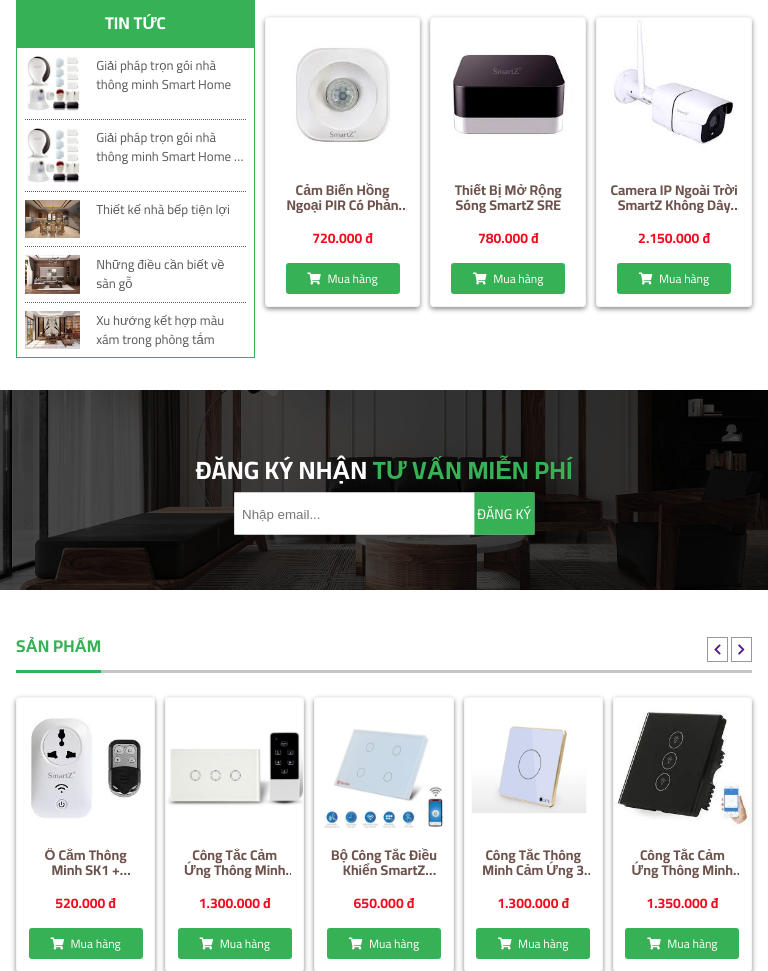
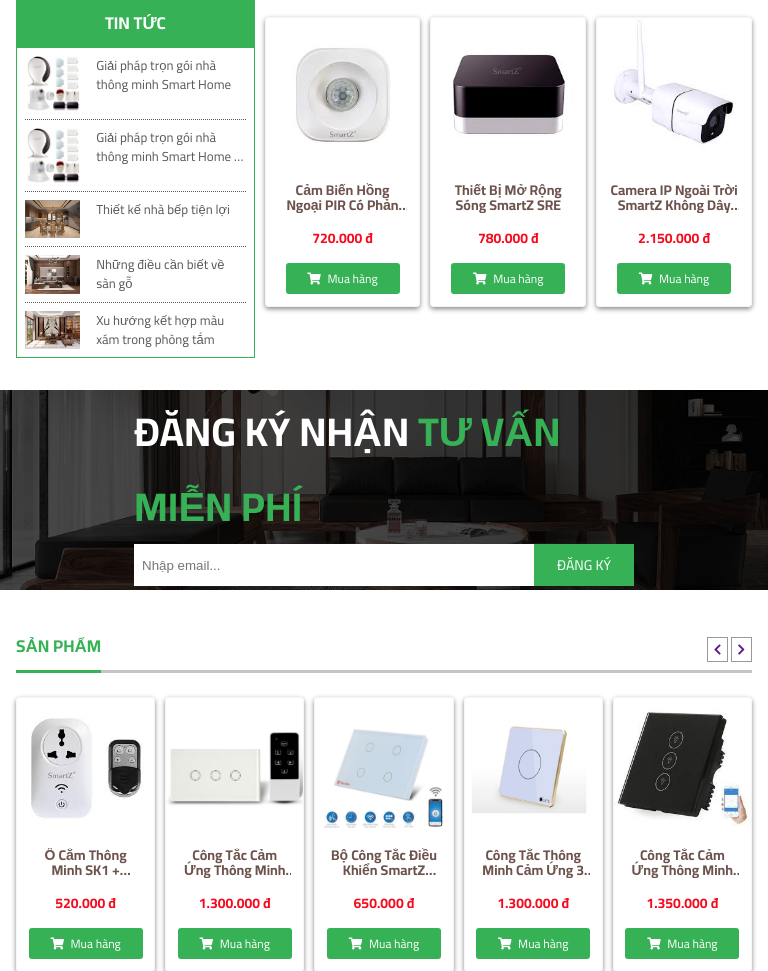
Before and after one commit to kenlylee/PS, a PHP site: page / in a window 768 px wide. Shown: the part 922-1893 px from the top of the page. Run offline with PHP 8.4, Linux system fonts and the light colour scheme; data that the repository does not hold is empty; some web fonts are replaced.

Commit message:
Update responsive.css

```diff
--- a/assets/css/responsive.css
+++ b/assets/css/responsive.css
@@ -75,16 +75,9 @@
 
     }
 
-    .registration__heading {
-        font-size: 2.5rem;
-    }
-
-    .registration__form {
-        width: 300px;
-    }
-
-    .registration-form__btn {
-        font-size: 1.4rem;
+     .banner__btn {
+        font-size: 1.1rem;
+        padding: 0 8px;
     }
 
     .footer-content-copyright__title, .footer-content__fanpage h4, .footer-content__map h4 {
```
